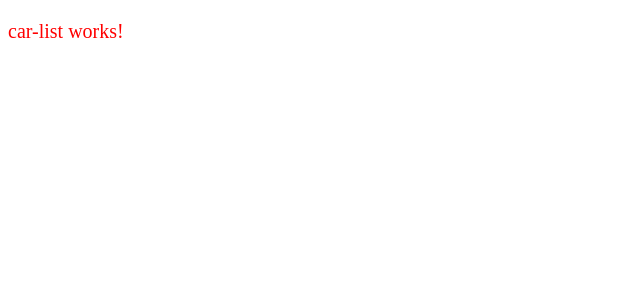
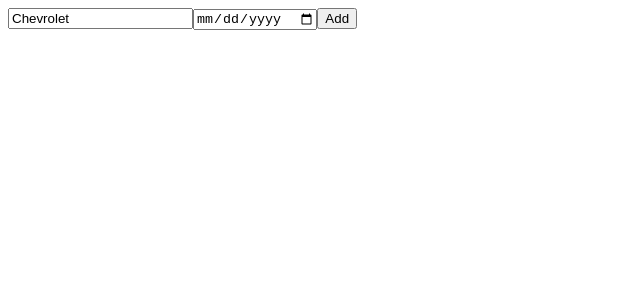
Before and after one commit to samarbadriddin0v/angular-full-course, an Angular app: page / in a window 1280 px wide. Shown: the top 300 px of the page, without its empty margins (0-640 px from the left). Built offline with nearby package versions, Linux system fonts and the light colour scheme.

Commit message:
Data binding

```diff
--- a/src/app/car-list/car-list.html
+++ b/src/app/car-list/car-list.html
@@ -1 +1,13 @@
-<p class="paragraph">car-list works!</p>
+<div>
+  <input type="text" placeholder="Enter car name" [(ngModel)]="carName" />
+  <input type="date" placeholder="Enter car year" [(ngModel)]="carYear" />
+  <button (click)="onSubmit()">Add</button>
+</div>
+
+<!--
+
+() -> Event binding
+[] - Property binding
+{{}} - Interpolation
+
+-->
--- a/src/app/car-list/car-list.ts
+++ b/src/app/car-list/car-list.ts
@@ -1,11 +1,30 @@
 import { Component } from '@angular/core';
+import { Car } from '../models/car';
+import { FormsModule } from '@angular/forms';
 
 @Component({
   selector: 'app-car-list',
-  imports: [],
+  imports: [FormsModule],
   templateUrl: './car-list.html',
-  styleUrl: './car-list.css'
+  styleUrl: './car-list.css',
 })
 export class CarList {
+  carName: string = 'Chevrolet';
+  carYear: Date = new Date();
 
+  cars: Car[] = [{ id: 1, name: 'Chevrolet', year: new Date('2020-01-01') }];
+
+  onSubmit() {
+    if (this.carName.length != 0 && this.carYear) {
+      const newCar: Car = {
+        id: this.cars.length + 1,
+        name: this.carName,
+        year: this.carYear,
+      };
+      this.cars.push(newCar);
+      this.carName = '';
+      this.carYear = new Date();
+      console.log(this.cars);
+    }
+  }
 }
--- /dev/null
+++ b/src/app/models/car.ts
@@ -0,0 +1,5 @@
+export interface Car {
+  id: number;
+  name: string;
+  year: Date;
+}
```
Also changed, not shown: src/app/app.css (added).
